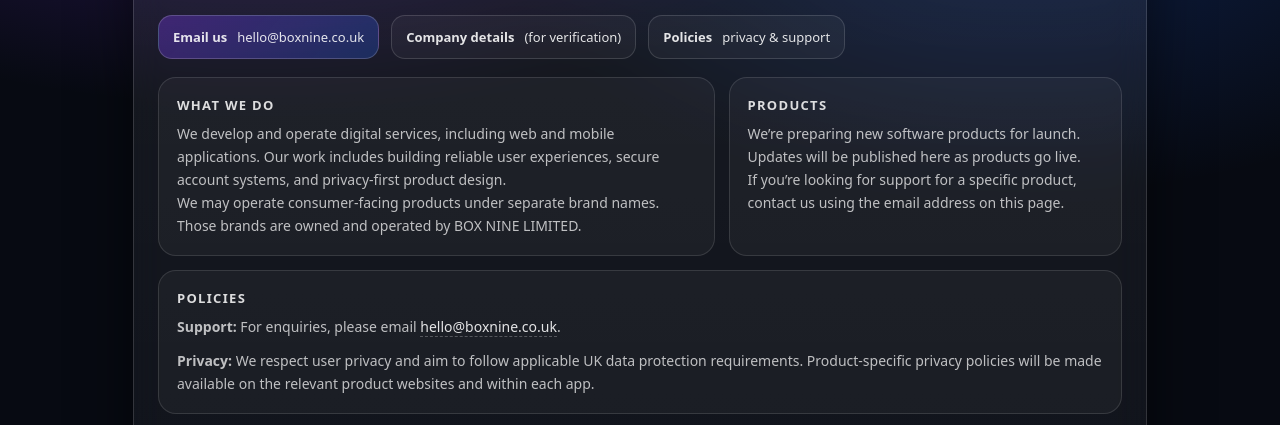
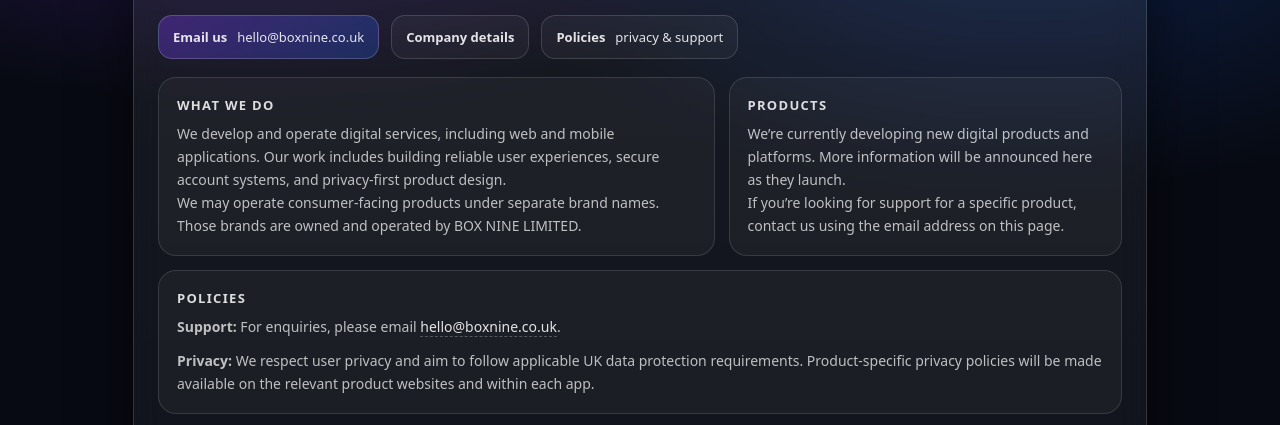
Before and after one commit to hmiah101/boxnine-limited, a plain HTML site: page index.html in a window 1280 px wide. Shown: the part 343-768 px from the top of the page. Drawn offline with Linux system fonts and the light colour scheme.

Commit message:
Update index.html

```diff
--- a/index.html
+++ b/index.html
@@ -314,7 +314,7 @@
       <div class="ctaRow">
         <!-- Replace the email below with your real corporate email -->
         <a class="cta primary" href="mailto:hello@boxnine.co.uk"><strong>Email us</strong> hello@boxnine.co.uk</a>
-        <a class="cta" href="#legal"><strong>Company details</strong> (for verification)</a>
+        <a class="cta" href="#legal"><strong>Company details</strong></a>
         <a class="cta" href="#policies"><strong>Policies</strong> privacy & support</a>
       </div>
 
@@ -333,7 +333,7 @@
         <section class="card span-5" id="products">
           <h2>Products</h2>
           <p>
-            We’re preparing new software products for launch. Updates will be published here as products go live.
+            We’re currently developing new digital products and platforms. More information will be announced here as they launch.
           </p>
           <p class="tiny">
             If you’re looking for support for a specific product, contact us using the email address on this page.
```
